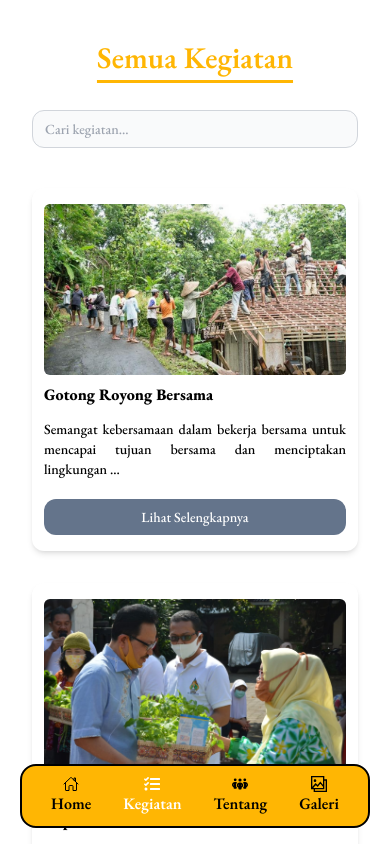
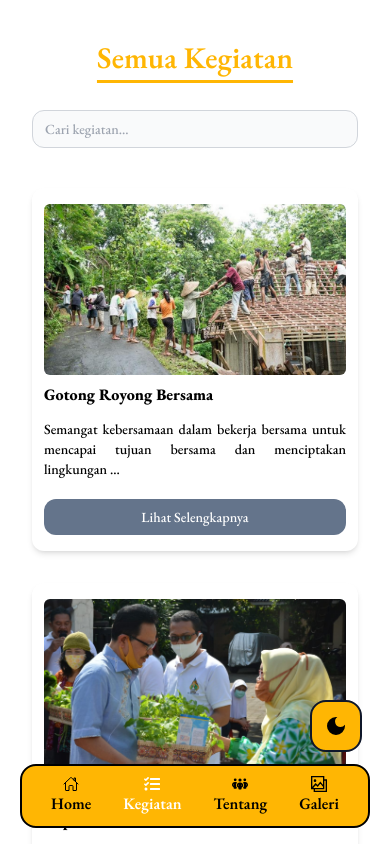
Before and after one commit to myogaazwar/RT-002, a React (Vite) app: page /kegiatan in a window 390 px wide. Shown: the top 844 px of the page. Built offline with nearby package versions, Linux system fonts and the light colour scheme.

Commit message:
change: fixed icon theme for responsive

```diff
--- a/src/components/navbar/Navbar.jsx
+++ b/src/components/navbar/Navbar.jsx
@@ -43,7 +43,7 @@ export const Navbar = () => {
       className={` w-full fixed eb-garamond-medium  z-50 bottom-4  md:top-0  md:shadow-none md:rounded-none max-h-max  `}
     >
       <div className='md:w-full md:bg-white dark:md:bg-dark-mode md:border-b-2  '>
-        <nav className='flex justify-center  text-md h-16 md:mx-auto  md:h-20 md:justify-between md:py-2 md:px-8 transition-all ease-in-out duration-500  md:max-w-desktop   '>
+        <nav className='relative  flex justify-center  text-md h-16 md:mx-auto  md:h-20 md:justify-between md:py-2 md:px-8 transition-all ease-in-out duration-500  md:max-w-desktop   '>
           <img
             className='w-32 max-md:hidden'
             src={theme ? logoDark : logo}
@@ -119,11 +119,11 @@ export const Navbar = () => {
             </div>
           </ul>
 
-          <div className=' items-center hidden md:flex transition-transform duration-150 md:w-32 md:justify-center'>
+          <div className='z-50 max-md:absolute max-md:border-2 max-md:border-slate-900 max-md:bg-main-color max-md:dark:bg-second-color max-md:rounded-2xl max-md:px-3 max-md:py-3 max-md:-top-16 max-md:right-7 md:flex md:items-center  md:w-32 md:justify-center transition-transform duration-150'>
             <div>
               {theme ? (
                 <MdOutlineLightMode
-                  className='text-2xl dark:md:text-white cursor-pointer'
+                  className='text-2xl dark:text-white dark:md:text-white cursor-pointer'
                   onClick={toggleTheme}
                 />
               ) : (
```
